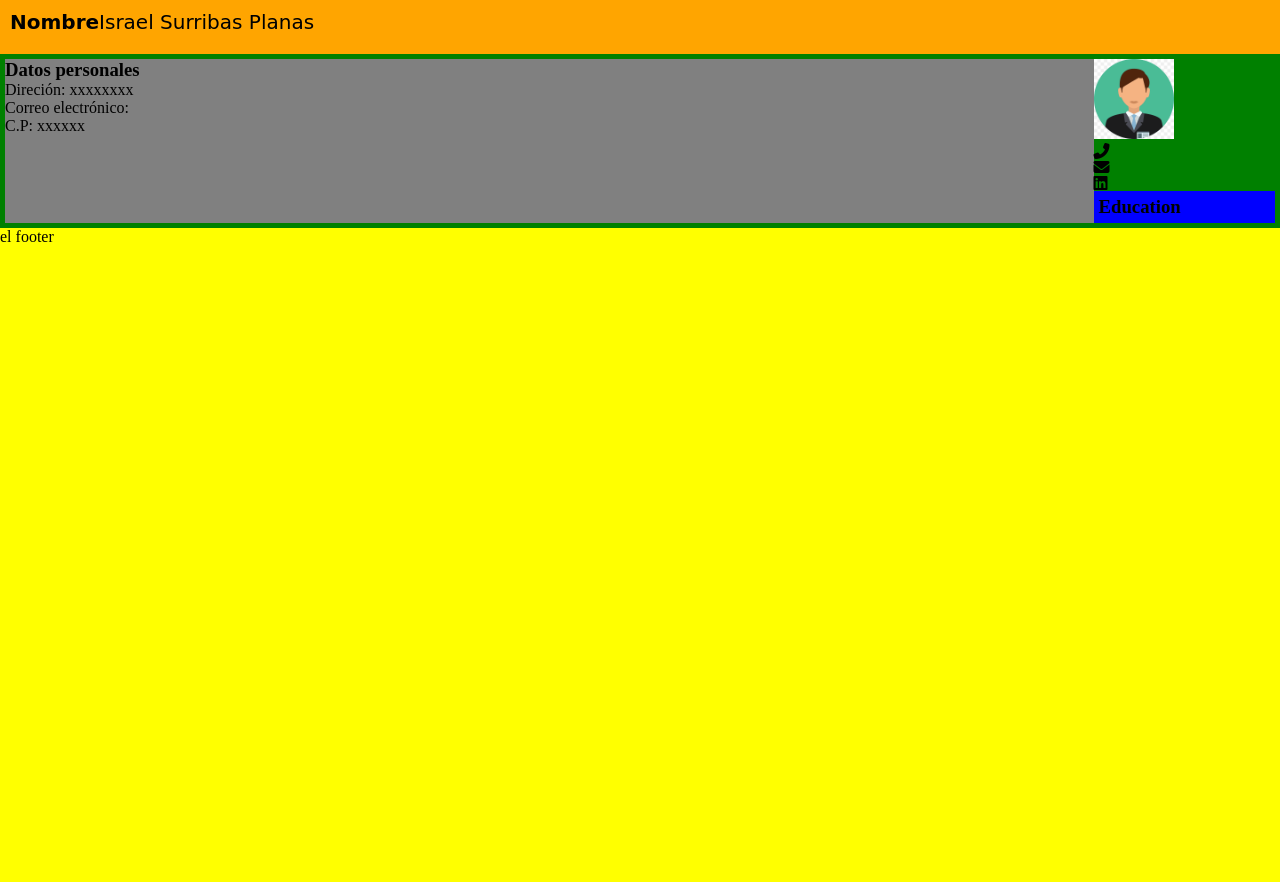
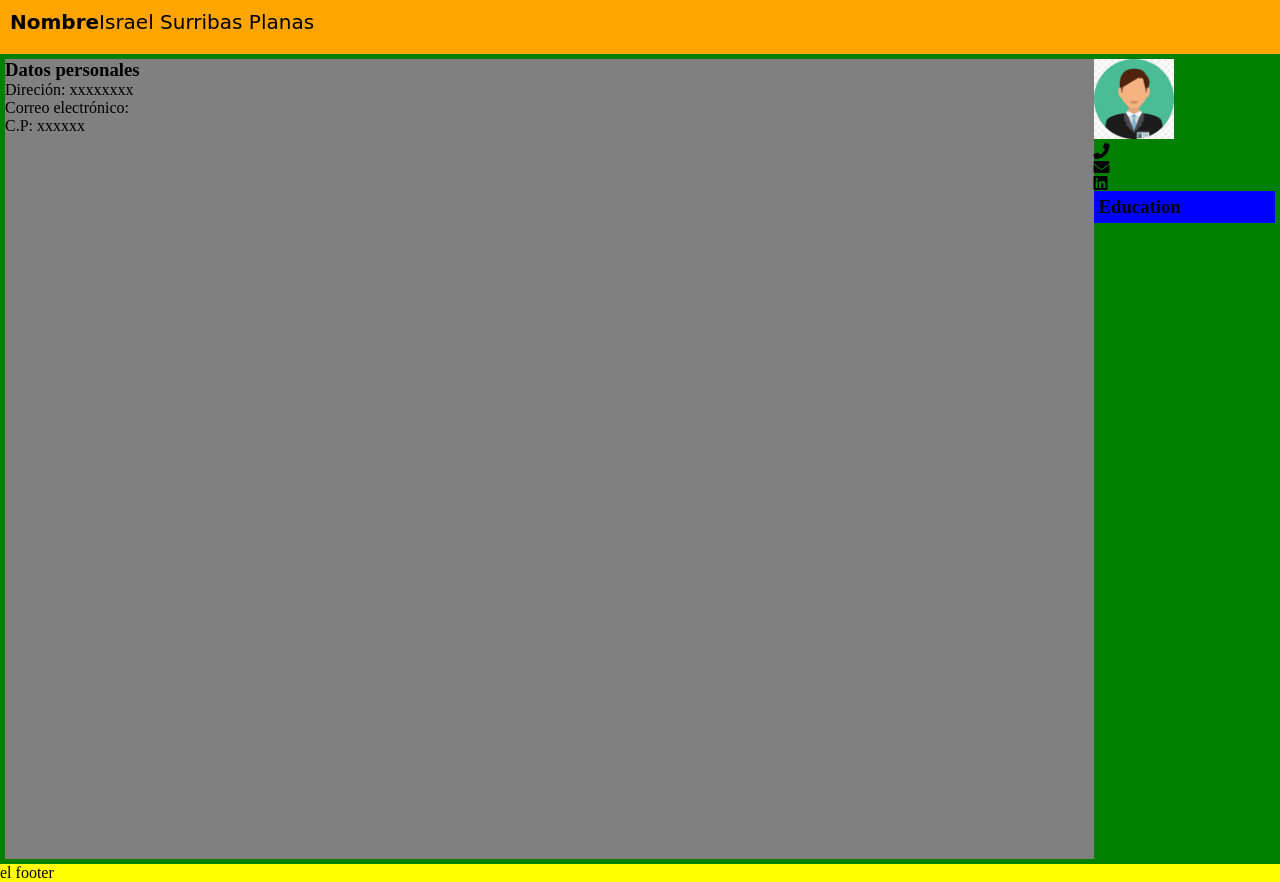
Before and after one commit to issupl/Curriculum, a plain HTML site: page index.html in a window 1280 px wide. Before the commit the page ends 800 px from the top, so only its background shows below. Drawn offline with Linux system fonts and the light colour scheme; a web font is replaced by a local one.

Commit message:
modicando css para todo el vh

```diff
--- a/css/estilo.css
+++ b/css/estilo.css
@@ -5,7 +5,7 @@
     box-sizing: content-box;
 }
 body{
-    height:100%;
+    /*height: 100vh;*/
     background-color: yellow;
 }
 header div {
@@ -32,7 +32,7 @@ main{
     flex-direction:row;
     padding:5px;
     background-color:green;
-    height:100%;
+    height: 100vh;
 }
 main section{
     flex:3;
```
